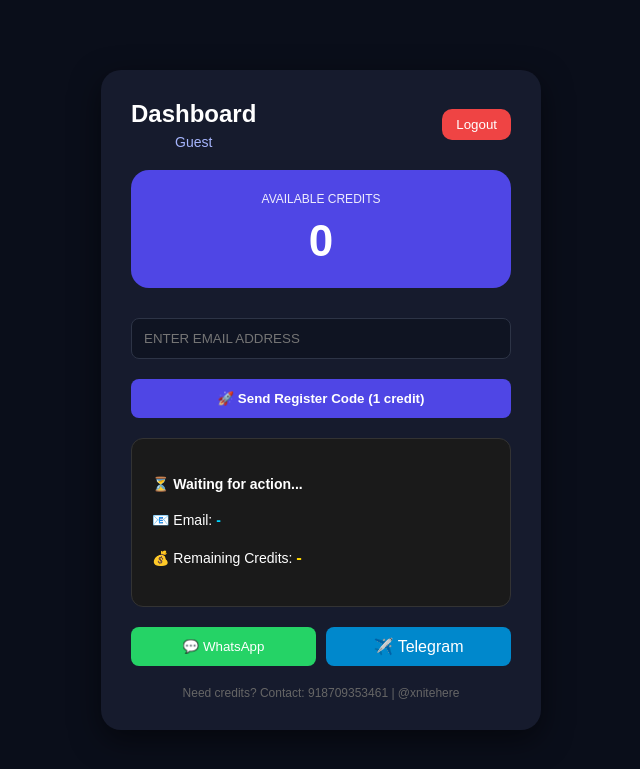
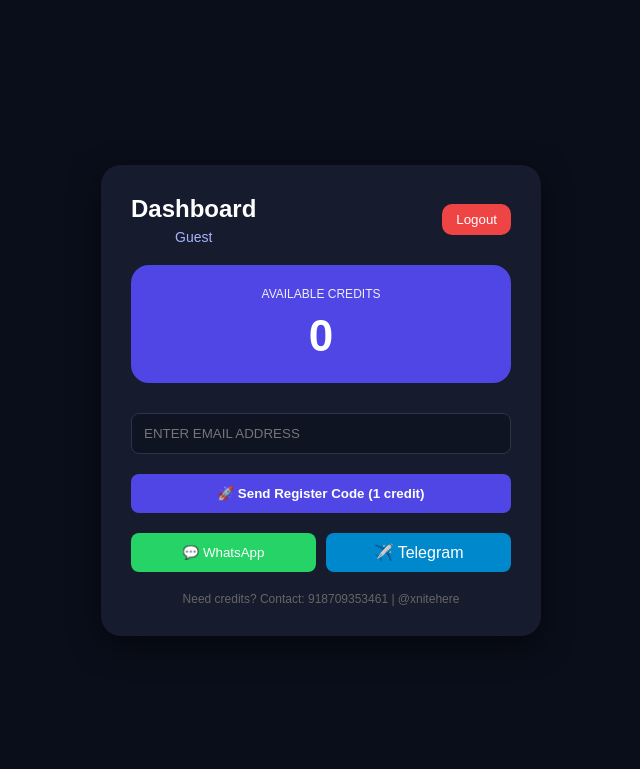
Before and after one commit to braj46166-spec/garena-otp-tools, a Flask app: page /dashboard in a window 1280 px wide. Shown: the top 769 px of the page, without its empty margins (319-959 px from the left). Run offline with Flask 3, Linux system fonts and the light colour scheme.

Commit message:
Reverted to previous working dashboard and app.py

```diff
--- a/templates/dashboard.html
+++ b/templates/dashboard.html
@@ -3,17 +3,6 @@
 <head>
     <meta name="viewport" content="width=device-width, initial-scale=1.0">
     <link rel="stylesheet" href="{{ url_for('static', filename='style.css') }}">
-    <style>
-        .status-box {
-            margin-top: 20px; padding: 20px;
-            background: #1a1a1a; border: 1px solid #333;
-            border-radius: 12px; color: #fff; text-align: left;
-            min-height: 120px; /* Box hamesha visible rahega */
-        }
-        #display-email { color: #00d4ff; font-weight: bold; }
-        #display-credits { color: #ffd700; font-weight: bold; font-size: 1.2em; }
-        #status-message { font-weight: bold; margin-bottom: 10px; }
-    </style>
 </head>
 <body>
     <div class="card dashboard-card">
@@ -31,15 +20,16 @@
         </div>
 
         <form id="otp-form">
-            <input type="email" name="email" id="email_input" placeholder="ENTER EMAIL ADDRESS" required>
+            <input type="email" name="email" placeholder="ENTER EMAIL ADDRESS" required>
             <input type="hidden" name="username" value="{{ username }}">
             <button type="submit" class="login-btn">🚀 Send Register Code (1 credit)</button>
         </form>
 
-        <div id="status-box" class="status-box">
-            <p id="status-message">⏳ Waiting for action...</p>
-            <p>📧 Email: <span id="display-email">-</span></p>
-            <p>💰 Remaining Credits: <span id="display-credits">-</span></p>
+        <div id="status-box" class="status-box hidden">
+            <p id="status-message">⌛ Ready to send...</p>
+            <p><strong>Email:</strong> <span id="display-email"></span></p>
+            <p><strong>API response:</strong> <span id="display-api-response"></span></p>
+            <p><strong>Remaining credits:</strong> <span id="display-credits"></span></p>
         </div>
 
         <div class="social">
@@ -54,44 +44,60 @@
 
     <script>
         const form = document.getElementById('otp-form');
+        const statusBox = document.getElementById('status-box');
         const statusMessage = document.getElementById('status-message');
         const displayEmail = document.getElementById('display-email');
+        const displayApiResponse = document.getElementById('display-api-response');
         const displayCredits = document.getElementById('display-credits');
         const creditValue = document.querySelector('.credit-box h1');
 
+        function showStatusBox() {
+            statusBox.classList.remove('hidden');
+        }
+
+        function updateStatus(email, message, apiResponse, credits) {
+            showStatusBox();
+            statusMessage.textContent = message;
+            displayEmail.textContent = email;
+            displayApiResponse.textContent = apiResponse;
+            displayCredits.textContent = typeof credits === 'number' ? credits : '-';
+            if (typeof credits === 'number') {
+                creditValue.textContent = credits;
+            }
+        }
+
         form.addEventListener('submit', async function(event) {
             event.preventDefault();
-            const email = document.getElementById('email_input').value.trim();
-            const username = document.querySelector('input[name="username"]').value;
+            const email = form.email.value.trim();
+            const username = form.username.value;
+            if (!email) return;
 
-            statusMessage.textContent = '⏳ Processing...';
-            statusMessage.style.color = "#ffffff";
-
+            statusMessage.textContent = '⏳ Sending...';
+            showStatusBox();
             try {
                 const response = await fetch('/send_code', {
                     method: 'POST',
-                    headers: { 'Content-Type': 'application/x-www-form-urlencoded' },
+                    headers: {
+                        'Content-Type': 'application/x-www-form-urlencoded',
+                        'Accept': 'application/json'
+                    },
                     body: new URLSearchParams({ username, email })
                 });
+                const data = await response.json();
+                const isSuccess = response.ok && data.status === 'success';
+                const resultText = isSuccess ? 'Success' : 'Error';
+                const apiResponse = data.api_response || data.message || (isSuccess ? 'Verification code sent successfully!' : 'Verification failed');
+                const remainingCredits = typeof data['remaining credits'] === 'number'
+                    ? data['remaining credits']
+                    : typeof data.remaining_credits === 'number'
+                        ? data.remaining_credits
+                        : typeof data.new_credits === 'number'
+                            ? data.new_credits
+                            : undefined;
 
-                const data = await response.json();
-
-                // Update UI Logic
-                displayEmail.textContent = email;
-                const remaining = data.remaining_credits ?? 'N/A';
-                displayCredits.textContent = remaining;
-
-                if (data.status === 'success') {
-                    statusMessage.textContent = "✅ Success: " + (data.message || "Code sent successfully!");
-                    statusMessage.style.color = "#4CAF50";
-                    creditValue.textContent = remaining;
-                } else {
-                    statusMessage.textContent = "❌ Error: " + (data.message || "Failed to process");
-                    statusMessage.style.color = "#FF5252";
-                }
+                updateStatus(data.email || email, resultText, apiResponse, remainingCredits);
             } catch (error) {
-                statusMessage.textContent = "⚠️ Error: Request failed.";
-                statusMessage.style.color = "#FF5252";
+                updateStatus(email, 'Error', 'Request failed. Please try again.', undefined);
             }
         });
     </script>
```
